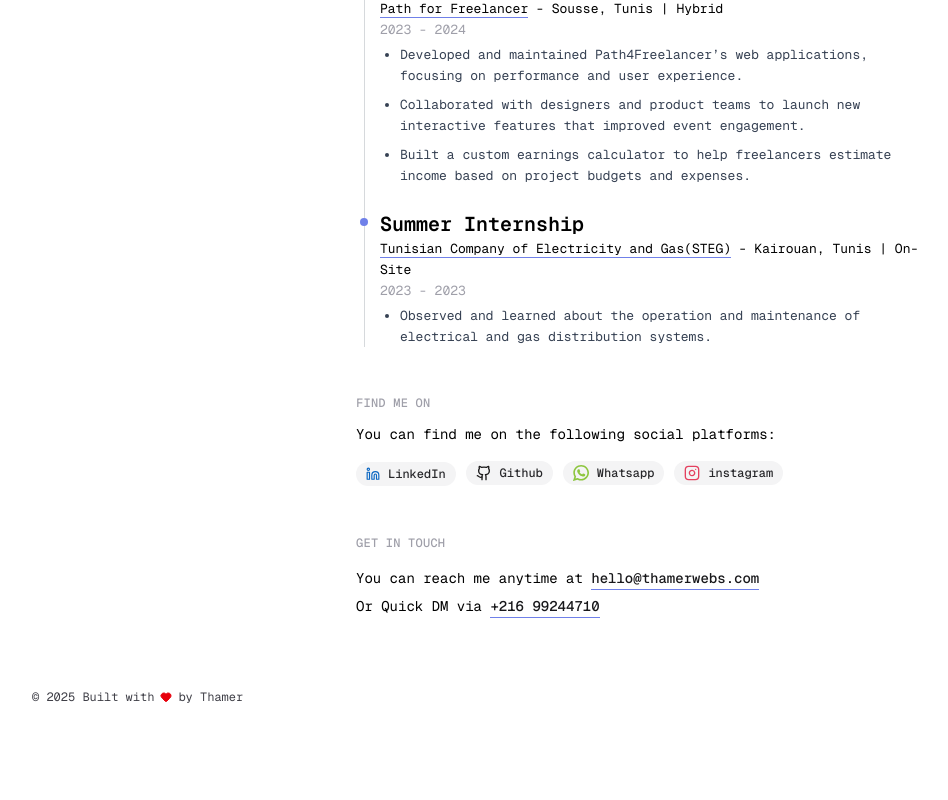
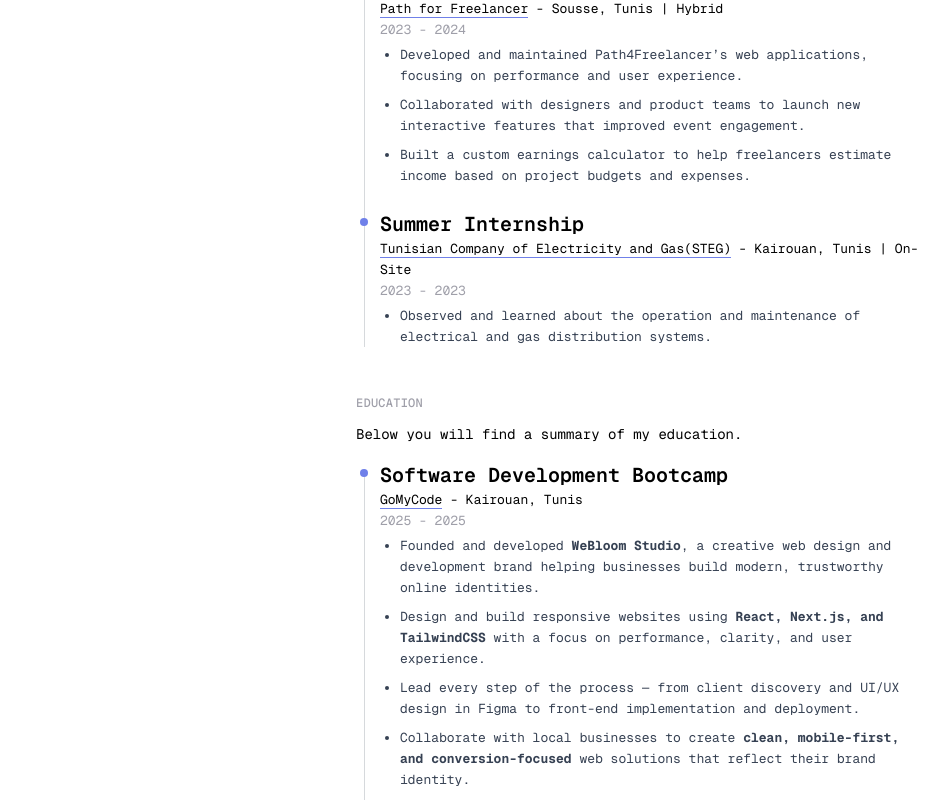
Before and after one commit to jarray-thamer/resume-portfolio, a Next.js app: page / in a window 1280 px wide. Shown: the part 2000-2800 px from the top of the page, without its empty margins (0-948 px from the left). Before the commit the page ends 2729 px from the top, so only its background shows below. Built offline with nearby package versions, Linux system fonts and the light colour scheme.

Commit message:
added education section

```diff
--- a/app/page.tsx
+++ b/app/page.tsx
@@ -4,6 +4,7 @@
 import { Projects } from "@/components/pages/home/Projects";
 import { HomeSocials } from "@/components/pages/home/SocialLinks";
 import { HomeContact } from "@/components/pages/home/Contact";
+import EducationHistory from "@/components/pages/home/EducationHistory";
 
 export default function Home() {
   return (
@@ -11,6 +12,7 @@
       <Hero />
       <HomeTechStack />
       <WorkHistory />
+      <EducationHistory />
       {/*<Projects />*/}
       <HomeSocials />
       <HomeContact />
--- /dev/null
+++ b/components/pages/home/EducationCard.tsx
@@ -0,0 +1,52 @@
+"use client";
+import React from "react";
+
+type EducationProps = {
+  title: string;
+  company?: string;
+  info?: string;
+  description: React.ReactNode;
+  current?: boolean;
+  date: string;
+};
+
+export default function Education({
+  title,
+  description,
+  info,
+  company,
+  date,
+  current,
+}: EducationProps) {
+  return (
+    <div className="relative flex items-start gap-2">
+      {/* left column for dot */}
+      <div className="w-4 flex justify-center shrink-0">
+        <div className="relative flex items-start pt-2">
+          <span className="block w-2 h-2 rounded-full bg-accent" />
+          {current && (
+            <span className="absolute w-2 h-2 rounded-full bg-accent animate-ping" />
+          )}
+        </div>
+      </div>
+
+      {/* right content */}
+      <div className="flex-1">
+        <h3 className="font-semibold text-xl text-current">{title}</h3>
+        <h6 className="text-sm">
+          {company && (
+            <>
+              <span className="border-b-[0.09375rem] border-accent">
+                {company}
+              </span>{" "}
+              -
+            </>
+          )}{" "}
+          {info}
+        </h6>
+        <p className="text-sm text-faded">{date}</p>
+        <div className="mt-1 text-sm text-gray-700">{description}</div>
+      </div>
+    </div>
+  );
+}
--- /dev/null
+++ b/components/pages/home/EducationHistory.tsx
@@ -0,0 +1,37 @@
+"use client";
+import { SectionTitle } from "@/components/SectionTitle";
+import ExperienceCard from "./ExperienceCard";
+import educations from "@/data/education";
+
+const EducationHistory = () => {
+  return (
+    <div>
+      <SectionTitle
+        heading="Education"
+        text="Below you will find a summary of my education."
+      />
+
+      <div className="relative">
+        {/* vertical line (aligned under the center of the left column: pl-8 + w-8/2 => left-12) */}
+        <div className="absolute left-[7.5px] top-2 bottom-0 w-px bg-gray-700/20" />
+
+        <div className="space-y-6">
+          {educations().map((exp, idx) => (
+            <div key={idx} className="relative">
+              <ExperienceCard
+                title={exp.title}
+                company={exp.company}
+                description={exp.description}
+                info={exp.info}
+                date={exp.date}
+                current={exp.current}
+              />
+            </div>
+          ))}
+        </div>
+      </div>
+    </div>
+  );
+};
+
+export default EducationHistory;
--- /dev/null
+++ b/data/education.tsx
@@ -0,0 +1,58 @@
+const educations = () => {
+  return [
+    {
+      title: "Software Development Bootcamp",
+      company: "GoMyCode",
+      info: "Kairouan, Tunis",
+      description: (
+        <ul className="list-disc pl-5 space-y-2">
+          <li>
+            Founded and developed <strong>WeBloom Studio</strong>, a creative
+            web design and development brand helping businesses build modern,
+            trustworthy online identities.
+          </li>
+          <li>
+            Design and build responsive websites using{" "}
+            <strong>React, Next.js, and TailwindCSS</strong> with a focus on
+            performance, clarity, and user experience.
+          </li>
+          <li>
+            Lead every step of the process — from client discovery and UI/UX
+            design in Figma to front-end implementation and deployment.
+          </li>
+          <li>
+            Collaborate with local businesses to create{" "}
+            <strong>clean, mobile-first, and conversion-focused</strong> web
+            solutions that reflect their brand identity.
+          </li>
+          <li>
+            Integrate essential tools such as WhatsApp contact systems, Google
+            Maps, and SEO optimization to increase client visibility and trust.
+          </li>
+        </ul>
+      ),
+      date: "2025 - 2025",
+      current: false,
+    },
+    {
+      title:
+        "National License in Science and Technology – Information Systems Engineering",
+      company: "Higher Institute of Applied Sciences and Technology",
+      info: "Kairouan, Tunis",
+      description: (
+        <p>
+          Designed and developed responsive websites for various international
+          clients, delivering modern and conversion-focused solutions. One
+          notable project was , a Dubai-based visa consultancy landing page
+          built to streamline service inquiries through an integrated request
+          form. Focused on clean UI, smooth performance, and optimized lead
+          generation to enhance user experience.
+        </p>
+      ),
+      date: "2021 - 2024",
+      current: false,
+    },
+  ];
+};
+
+export default educations;
```
